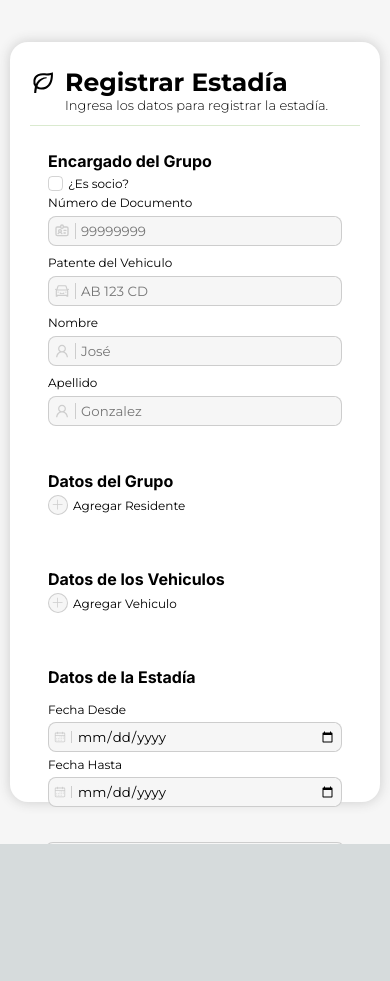
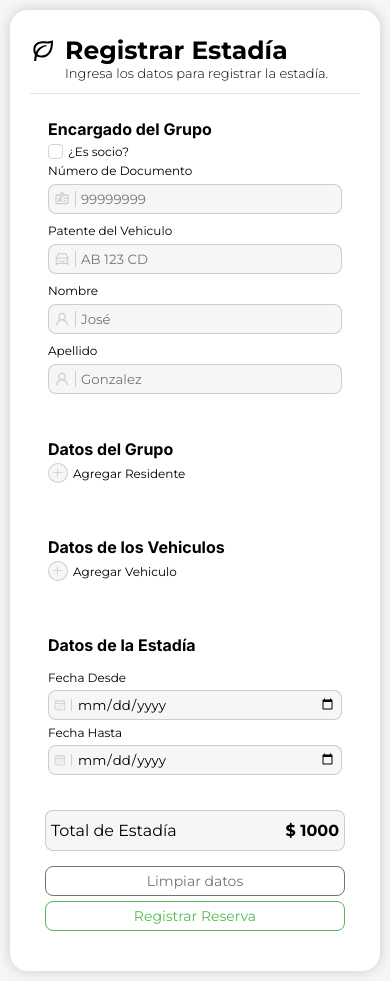
Before and after one commit to guadamiranda/balnearioappfront, a Next.js app: page / in a window 390 px wide. Before the commit the page ends 844 px from the top, so only its background shows below. Built offline with nearby package versions, Linux system fonts and the light colour scheme.

Commit message:
Arreglando cositas

```diff
--- a/src/Components/Organism/RegistrarEstadia/registrarEstadia.module.scss
+++ b/src/Components/Organism/RegistrarEstadia/registrarEstadia.module.scss
@@ -4,7 +4,7 @@
 .registrarEstadiaContainer{
     display: flex;
     flex-direction: column;
-    height: 100%;
+    min-height: 80vh;
     justify-content: space-between;
 
         &__buttonsContainer{
@@ -58,6 +58,7 @@
             display: flex;
             flex-direction: column;
             justify-content: space-between;
+            margin-top: 10px;
         }
 
         &__section{
--- a/src/Components/templates/abmTemplate/ABMTemplate.module.scss
+++ b/src/Components/templates/abmTemplate/ABMTemplate.module.scss
@@ -1,10 +1,10 @@
 @import '../../../app/Variables/Colors/colors.module.scss';
 
 .ABMContainer {
-    background-color: $white;
+    background-color: #ffffff;
     border-radius: 18px;
     box-shadow: var(--boxShadow);
-    height: 90vh;
+    min-height: 80vh;
     padding: 25px 20px;
     width: 700px;
 
@@ -12,13 +12,13 @@
         display: flex;
         flex-direction: column;
         padding: 15px;
-        height: 95%;
+        min-height: 80vh;
         width: 100%;
     }
 
     @media (max-width: 700px) {
-        min-height: 90vh;
+
+        margin: 10px 10px;
         width: 100%;
-        margin: 0px 10px;
     }
 }
```
